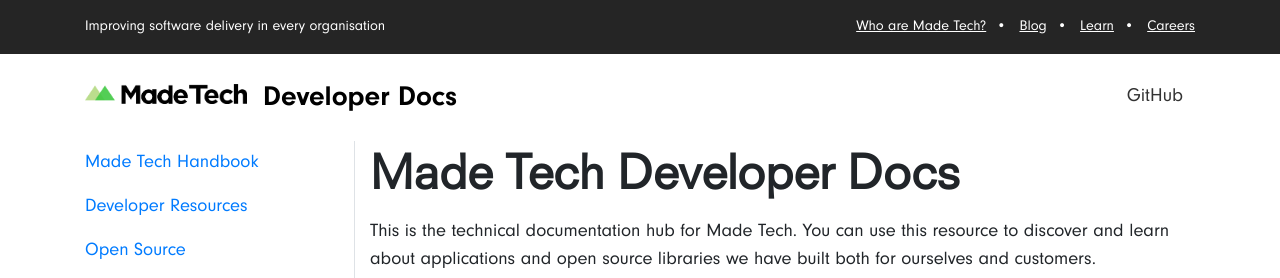
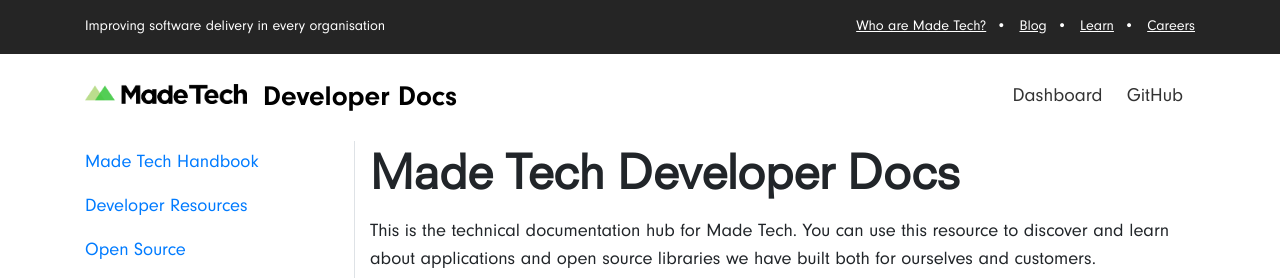
Before and after one commit to madetech/docs, a Jekyll site: the page built from index.md, in a window 1280 px wide. Shown: the top 278 px of the page. Built offline with Jekyll 4.4.1, drawn with Linux system fonts in a browser that asks for light colours; our own code applies the rules of GitHub Pages for plain Markdown files.

Commit message:
Add dashboard link

```diff
--- a/_layouts/default.html
+++ b/_layouts/default.html
@@ -59,6 +59,10 @@
 
         <div class="header_nav">
           <nav class="navbar-nav align-items-center">
+            <a href="{{ "/" | relative_url }}" class="nav-link mx-1">
+              Dashboard
+            </a>
+
             <a href="{{ site.github.repository_url }}" class="nav-link mx-1">
               GitHub
             </a>
```
